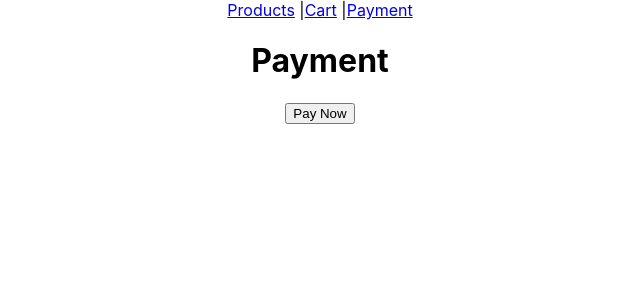
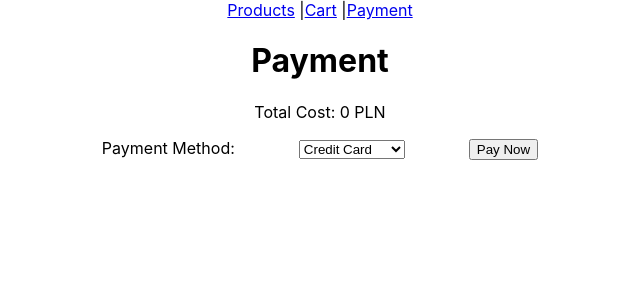
Before and after one commit to AngeloNorelli/Ebiznes_UJ_2024-2025, a React (Create React App) app in the folder Zadanie_5/react-app/: page /payment in a window 1280 px wide. Shown: the top 300 px of the page, without its empty margins (320-960 px from the left). Built offline with nearby package versions, Linux system fonts and the light colour scheme.

Commit message:
Dane pomiędzy wszystkimi komponentami powinny być przesyłane za pomocą React hooks

```diff
--- a/Zadanie_5/react-app/src/components/CartContext.js
+++ b/Zadanie_5/react-app/src/components/CartContext.js
@@ -36,8 +36,23 @@ export const CartProvider = ({ children }) => {
     );
   };
 
+  const clearCart = () => {
+    setCart([]);
+  };
+
+  const getTotalCost = () => {
+    return cart.reduce((total, item) => total + item.product.price * item.quantity, 0);
+  };
+
   return (
-    <CartContext.Provider value={{ cart, addToCart, removeFromCart, decreaseQuantity }}>
+    <CartContext.Provider value={{
+      cart,
+      addToCart,
+      removeFromCart,
+      decreaseQuantity,
+      clearCart,
+      getTotalCost
+    }}>
       {children}
     </CartContext.Provider>
   );
--- a/Zadanie_5/react-app/src/components/Payment.js
+++ b/Zadanie_5/react-app/src/components/Payment.js
@@ -1,20 +1,45 @@
 import React from "react";
 import axios from "axios";
+import { useCart } from "./CartContext";
+import "../styles/Payment.css";
 
 const Payment = () => {
+  const { cart, clearCart, getTotalCost } = useCart();
+  const [paymentMethod, setPaymentMethod] = React.useState("creditCard");
+
   const handlePayment = () => {
-    axios.post("http://localhost:8080/payments")
+    const totalCost = getTotalCost();
+
+    const paymentPayload = {
+      cart,
+      amount: totalCost,
+      method: paymentMethod,
+    };
+
+    axios.post("http://localhost:8080/payments", paymentPayload)
       .then((response) => {
         console.log("Payment successful:", response.data);
+        alert("Payment successful!");
+        clearCart();
       })
       .catch((error) => {
         console.error("Error processing payment:", error);
+        alert("Payment failed. Please try again.");
       });
   };
 
   return (
     <div className="Payment">
       <h1>Payment</h1>
+      <p>Total Cost: {getTotalCost()} PLN</p>
+      <label>
+        Payment Method:
+        <select value={paymentMethod} onChange={(e) => setPaymentMethod(e.target.value)}>
+          <option value="creditCard">Credit Card</option>
+          <option value="paypal">PayPal</option>
+          <option value="bankTransfer">Bank Transfer</option>
+        </select>
+      </label>
       <button onClick={handlePayment}>Pay Now</button>
     </div>
   );
```
